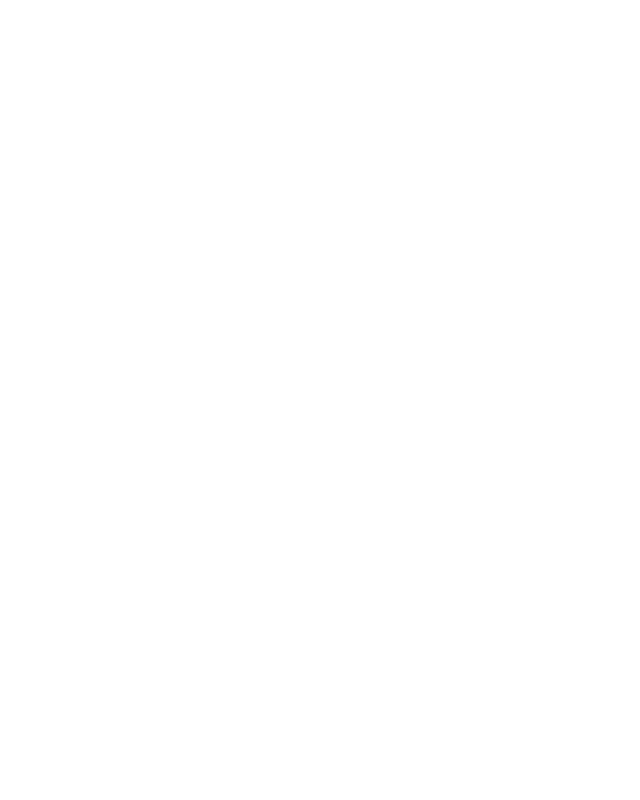
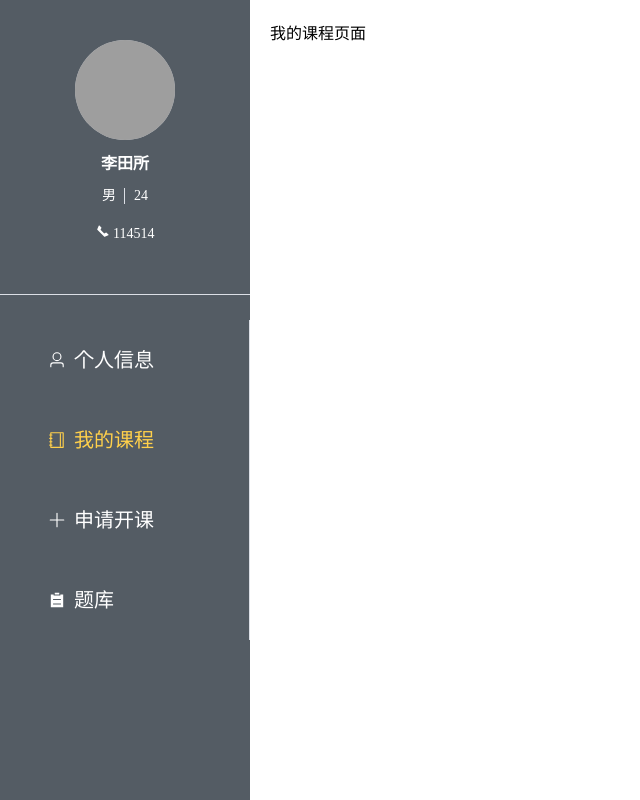
Before and after one commit to monikashimamura/front-end, a Vue app: page /teacher/mycourse in a window 1280 px wide. Before the commit this address had no page. Shown: the whole page, without its empty margins (0-640 px from the left). Built offline with nearby package versions, Linux system fonts and the light colour scheme; grey boxes are pictures that could not be loaded.

Commit message:
完成教师架构构建

```diff
--- a/package.json
+++ b/package.json
@@ -8,6 +8,7 @@
     "preview": "vite preview"
   },
   "dependencies": {
+    "@element-plus/icons-vue": "^2.1.0",
     "axios": "^1.4.0",
     "element-plus": "^2.3.7",
     "node-sass": "^9.0.0",
--- a/src/main.js
+++ b/src/main.js
@@ -6,9 +6,14 @@
 import router from './router'
 import ElementPlus from 'element-plus'
 import 'element-plus/dist/index.css'
+import * as ElementPlusIconsVue from '@element-plus/icons-vue'
 const app = createApp(App)
 
 app.use(router)
 app.use(ElementPlus)
 app.mount('#app')
-app.config.globalProperties.$axios=axios;
+app.config.globalProperties.$axios = axios;
+
+for (const [key, component] of Object.entries(ElementPlusIconsVue)) {
+    app.component(key, component)
+}
--- a/src/router/index.js
+++ b/src/router/index.js
@@ -21,6 +21,34 @@
       path: '/register',
       name: 'register',
       component: () => import('../views/login/RegisterView.vue')
+    },
+    {
+      path: '/teacher',
+      name: 'teacher',
+      // redirect: (to => {return {path: '/teacher/mycourse'}}),
+      component: () => import('../views/teacher/TeacherHomeView.vue'),
+      children: [
+        {
+          path: '/teacher/information',
+          name: 'information',
+          component: () => import('../views/teacher/Information.vue')
+        },
+        {
+          path: '/teacher/mycourse',
+          name: 'mycourse',
+          component: () => import('../views/teacher/MyCourse.vue')
+        },
+        {
+          path: '/teacher/addcourse',
+          name: 'addcourse',
+          component: () => import('../views/teacher/Addcourse.vue')
+        },
+        {
+          path: '/teacher/itembank',
+          name: 'itembank',
+          component: () => import('../views/teacher/Itembank.vue')
+        }
+      ]
     }
   ]
 })
--- /dev/null
+++ b/src/views/teacher/AddCourse.vue
@@ -0,0 +1,6 @@
+<script>
+</script>
+
+<template>
+    申请加课页面
+</template>
--- /dev/null
+++ b/src/views/teacher/Information.vue
@@ -0,0 +1,6 @@
+<script>
+</script>
+
+<template>
+    个人信息页面
+</template>
--- /dev/null
+++ b/src/views/teacher/ItemBank.vue
@@ -0,0 +1,6 @@
+<script>
+</script>
+
+<template>
+    题库页面
+</template>
--- /dev/null
+++ b/src/views/teacher/MyCourse.vue
@@ -0,0 +1,6 @@
+<script>
+</script>
+
+<template>
+    我的课程页面
+</template>
--- /dev/null
+++ b/src/views/teacher/TeacherHomeView.vue
@@ -0,0 +1,124 @@
+<script setup>
+
+import { reactive, onMounted } from 'vue';
+import axios from 'axios';
+import store from '@/store/store.js';
+import { UserFilled, Lock } from '@element-plus/icons-vue';
+import { useRouter } from 'vue-router';
+
+const teacherHome = reactive({
+	information: {
+		name: store.user.name,
+		sex: store.user.sex,
+		age: store.user.age,
+		phoneNumber: store.user.phoneNumber,
+		email: store.user.email
+	}
+})
+
+
+
+</script>
+
+<template>
+	<div class="common-layout">
+		<!-- 布局容器 -->
+		<el-container>
+			<!-- 侧边栏 -->
+			<el-aside width="250px">
+				<!-- 个人信息 -->
+				<div class="information">
+					<!-- logo -->
+
+					<el-avatar :size="100" src="https://cube.elemecdn.com/0/88/03b0d39583f48206768a7534e55bcpng.png" />
+					<h4 style="color: white; margin-bottom: 10px;">{{ teacherHome.information.name }}</h4>
+					<span style="display: inline-block; color: white; font-size: 14px;">{{ teacherHome.information.sex == 1 ? '男' : '女' }}</span>
+					<el-divider direction='vertical'/>
+					<span style="display: inline-block; color: white; margin-bottom: 10px; font-size: 14px;">{{ teacherHome.information.age }}</span>
+					<span style="color: white; display: block; font-size: 14px; margin-bottom: 10px; margin-top: 10px">
+						<el-icon><PhoneFilled /></el-icon>
+						{{ teacherHome.information.phoneNumber }}
+					</span>
+
+
+				</div>
+
+				<el-divider />
+
+				<!-- 导航栏 -->
+				<el-menu active-text-color="#ffd04b" background-color="#545c64" class="el-menu-vertical-demo"
+					default-active="/teacher/mycourse" text-color="#fff" @open="handleOpen" @close="handleClose"
+					:router="true">
+					<el-menu-item index="/teacher/information">
+						<el-icon>
+							<User />
+						</el-icon>
+						<span>个人信息</span>
+					</el-menu-item>
+					<el-menu-item index="/teacher/mycourse">
+						<el-icon>
+							<Notebook />
+						</el-icon>
+						<span>我的课程</span>
+					</el-menu-item>
+					<el-menu-item index="/teacher/addcourse">
+						<el-icon>
+							<Plus />
+						</el-icon>
+						<span>申请开课</span>
+					</el-menu-item>
+					<el-menu-item index="/teacher/itembank">
+						<el-icon>
+							<List />
+						</el-icon>
+						<span>题库</span>
+					</el-menu-item>
+				</el-menu>
+			</el-aside>
+			<!-- 主界面 -->
+			<el-main>
+
+				<RouterView/>
+			</el-main>
+		</el-container>
+	</div>
+</template>
+
+<style>
+@import "default.scss";
+
+body {
+	height: 100vh;
+}
+
+.el-aside {
+	background-color: #545c64;
+	height: 100vh
+}
+
+.information {
+	margin-top: 20px;
+	height: 250px;
+	display: block;
+	text-align: center;
+}
+
+.el-avatar {
+	margin-top: 20px;
+	margin-bottom: 10px;
+}
+
+.el-menu-item {
+	height: 80px;
+}
+
+.el-menu-item .el-icon {
+	margin-left: 25px;
+}
+
+.el-menu-item span {
+
+	font-size: 20px;
+	height: 80px;
+	line-height: 80px;
+}</style>
--- /dev/null
+++ b/src/views/teacher/default.scss
@@ -0,0 +1,40 @@
+* { /* 把默认值设置为0 */
+    margin: 0; /*外边距为0*/
+    padding: 0; /*内边距为0*/
+    /*  border-width :0; 边框宽度为0 */
+}
+
+body {
+    margin: 0;
+    padding: 0;
+}
+
+/* 设置超链接的默认值 */
+a:link,a:visited{
+    /* 鼠标没有移上去的超链接样式  ， 超链接访问后的样式 */
+    color:#000;
+    text-decoration:none;   /*没有下划线*/
+}
+
+a:hover{
+    /* 鼠标移到超链接上的样式*/
+    color:#00f;
+    text-decoration:underline;  /* 有下划线 */
+}
+
+#top, #search, #main, #footer {     /* 公共样式 */
+    margin: 10px auto 10px auto; /* 模块间边距为10  /auto 10px auto/具中效果 */
+}
+
+#top { /* 高度和宽度设置 */
+    height: 120px; /* 高度设置*/
+    width:60px;  /* 宽度设置*/
+}
+
+#newscontent a:link,newscontent a:visited {
+    display :block; /* 将行类元素转换成块级元素*/
+    font-size:12px;  /*  字体大小 */
+    text-align:center; /* 具中 */
+    line-height:25px;   /* 垂直具中 */
+    color:#0059B0; /* 字体颜色 */
+}
```
Also changed, not shown: src/views/teacher/TeacherMainTemplate.vue (added, +28 -0 lines), 1 other file (tests, documents, lock files or other folders).
